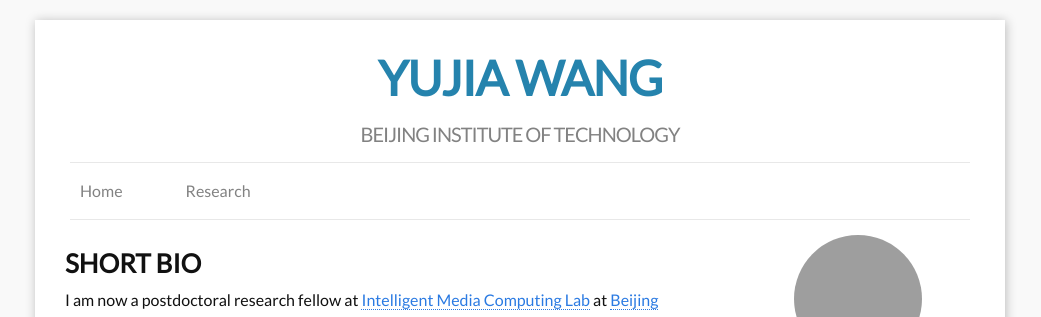
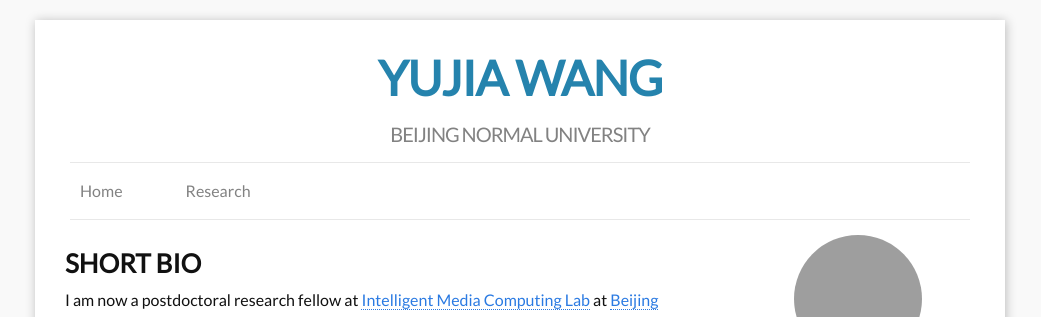
Before and after one commit to bitwangyujia/research, a Jekyll site: the page built from index.html, in a window 1280 px wide. Shown: the top 317 px of the page, without its empty margins (120-1161 px from the left). Built offline with Jekyll 4.4.1, drawn with Linux system fonts in a browser that asks for light colours; the list of posts is cut into pages by our own code; grey boxes are pictures that could not be loaded.

Commit message:
Update _config.yml

```diff
--- a/_config.yml
+++ b/_config.yml
@@ -1,8 +1,8 @@
 ### Site info:
 title: YUJIA  WANG
-tagline: BEIJING INSTITUTE OF TECHNOLOGY
+tagline: BEIJING NORMAL UNIVERSITY
 author: Yujia Wang
-email: wangyujia@bit.edu.cn
+email: wangyujia@bnu.edu.cn; wangyujia@bit.edu.cn
 ##description: "Freshman21 is a Jekyll blog theme." # You can edit this line in _config.yml. It will appear in your document head meta and in your feed.xml site description
 ##keywords: "Jekyll, theme, Freshman21"
 baseurl: '/research' # the subpath of your site, e.g. /blog/
```
